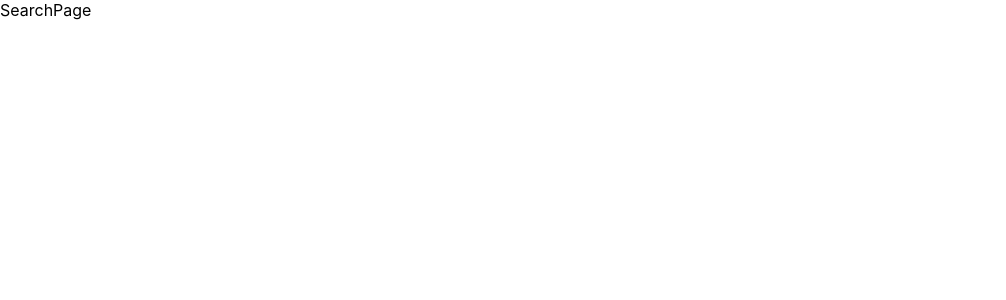
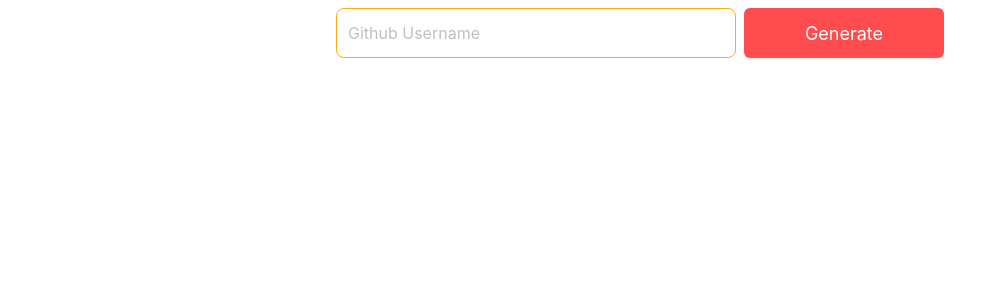
Before and after one commit to sarojlimbu0731/resume_builder, a React (Create React App) app: page / in a window 1280 px wide. Shown: the top 300 px of the page, without its empty margins (0-1006 px from the left). Built offline with nearby package versions, Linux system fonts and the light colour scheme.

Commit message:
updated search field in search page

```diff
--- a/package.json
+++ b/package.json
@@ -6,6 +6,7 @@
     "@testing-library/jest-dom": "^5.16.5",
     "@testing-library/react": "^13.4.0",
     "@testing-library/user-event": "^13.5.0",
+    "antd": "^5.1.6",
     "react": "^18.2.0",
     "react-dom": "^18.2.0",
     "react-router-dom": "^6.7.0",
--- a/src/index.js
+++ b/src/index.js
@@ -1,11 +1,20 @@
 import React from 'react';
 import ReactDOM from 'react-dom/client';
-import './index.css';
 import App from './App';
+// import { ConfigProvider } from 'antd';
 
 const root = ReactDOM.createRoot(document.getElementById('root'));
 root.render(
   <React.StrictMode>
-    <App />
+      {/* <ConfigProvider
+    theme={{
+      token: {
+        colorPrimary: '#00b96b',
+      },
+    }}
+  >
+
+  </ConfigProvider> */}
+  <App />
   </React.StrictMode>
 );
--- a/src/pages/SearchPage.js
+++ b/src/pages/SearchPage.js
@@ -1,7 +1,43 @@
-import React from 'react'
+import React, { useState } from "react";
+import './searchPage.css'
+
+import { Button, Input, Space } from "antd";
 
 export const SearchPage = () => {
+    const[searchKey,setSearchkey]=useState("")
+
+    const handleSubmit=e=>{
+       if(searchKey !==""){
+        e.preventDefault()
+        console.log("button clicked")
+       }
+    }
+
+
   return (
-    <div>SearchPage</div>
-  )
-}
+    <div className="searchcontainer">
+
+
+      <Space direction="horizontal">
+        <Input
+          size="large"
+          status="warning"
+          required
+          onChange={e=>setSearchkey(e.target.value)}
+          placeholder="Github Username"
+          style={{ width: 400, height: 50 }}
+        />
+
+        <Button
+          danger
+          type="primary"
+          onClick={handleSubmit}
+          style={{ width: 200, height: 50, fontSize: 18 }}
+        >
+          Generate
+        </Button>
+      </Space>
+
+    </div>
+  );
+};
--- /dev/null
+++ b/src/pages/searchPage.css
@@ -0,0 +1,5 @@
+.searchcontainer{
+    display: flex;
+    justify-content: center;
+    align-items: center;
+}
```
Also changed, not shown: 1 other file (tests, documents, lock files or other folders).
